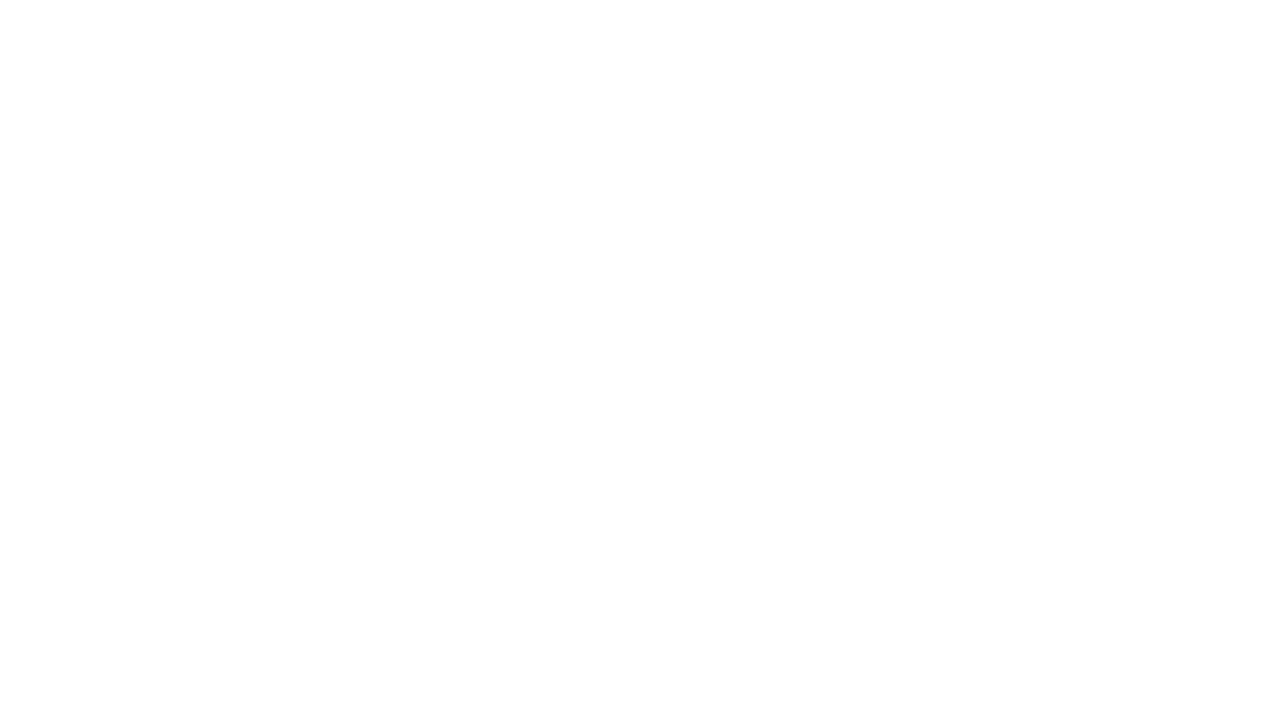
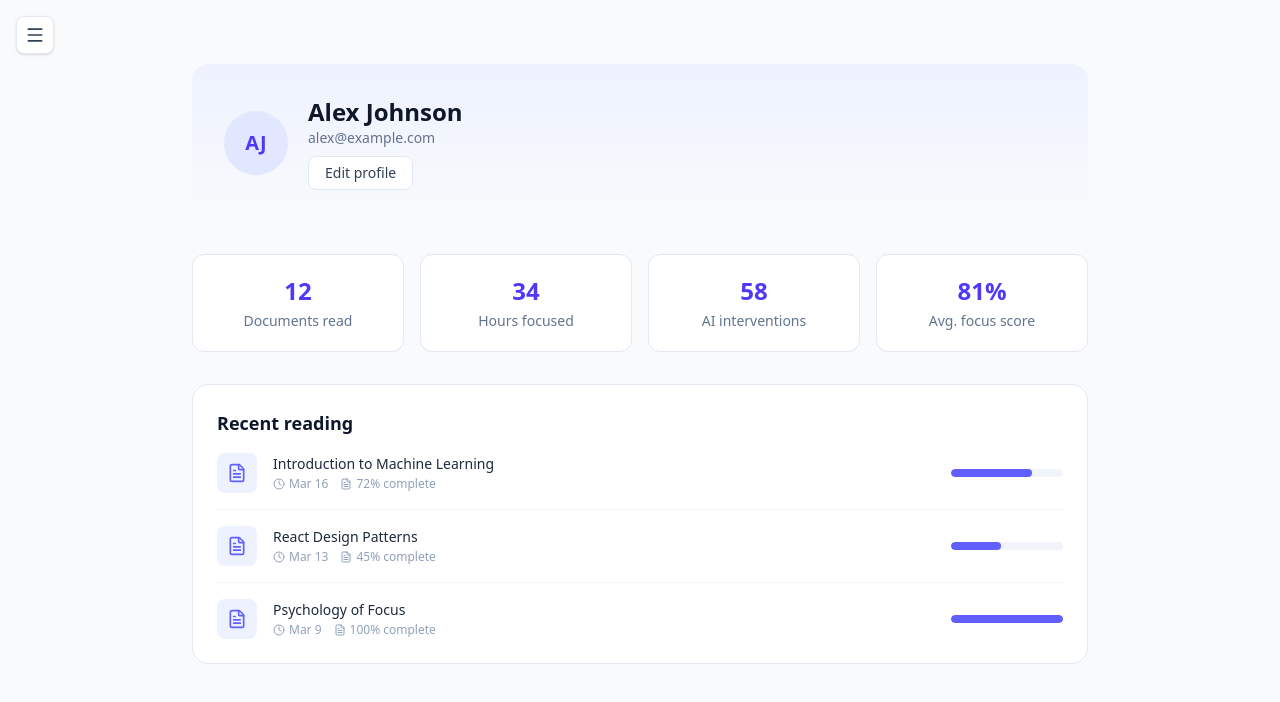
Before and after one commit to DarlynGomez/FocusFlow, a React app in the folder frontend/: page /profile in a window 1280 px wide. Before the commit this address had no page. Shown: the top 702 px of the page. Built offline with nearby package versions, Linux system fonts and the light colour scheme; the HTML template or start-up script is replaced by a standard one.

Commit message:
added profile uis, none of the uis are connected to the backend yet

```diff
--- a/frontend/src/App.tsx
+++ b/frontend/src/App.tsx
@@ -4,6 +4,7 @@ import HomePage from './components/HomePage'
 import UploadSetupView from './components/UploadSetupView'
 import ReadingView from './components/ReadingView'
 import SettingsPage from './components/SettingsPage'
+import ProfilePage from './components/ProfilePage'
 
 function App() {
   return (
@@ -13,6 +14,7 @@ function App() {
         <Route path="/" element={<HomePage />} />
         <Route path="/reading" element={<ReadingView />} />
         <Route path="/settings" element={<SettingsPage />} />
+        <Route path="/profile" element={<ProfilePage />} />
       </Route>
 
       {/* Full-screen pages (no sidebar) */}
--- /dev/null
+++ b/frontend/src/components/ProfilePage.tsx
@@ -0,0 +1,112 @@
+import { FileText, Clock, Bot, Target } from "lucide-react";
+
+/* ------------------------------------------------------------------ */
+/*  Mock data                                                         */
+/* ------------------------------------------------------------------ */
+
+const stats = [
+  { label: "Documents read", value: "12", icon: FileText },
+  { label: "Hours focused", value: "34", icon: Clock },
+  { label: "AI interventions", value: "58", icon: Bot },
+  { label: "Avg. focus score", value: "81%", icon: Target },
+];
+
+const recentReading = [
+  { title: "Introduction to Machine Learning", date: "Mar 16", progress: 72 },
+  { title: "React Design Patterns", date: "Mar 13", progress: 45 },
+  { title: "Psychology of Focus", date: "Mar 9", progress: 100 },
+];
+
+/* ------------------------------------------------------------------ */
+/*  Component                                                         */
+/* ------------------------------------------------------------------ */
+
+export default function ProfilePage() {
+  const name = "Alex Johnson";
+  const email = "alex@example.com";
+  const initials = name
+    .split(" ")
+    .map((n) => n[0])
+    .join("");
+
+  return (
+    <div className="max-w-4xl mx-auto">
+      {/* Profile header */}
+      <div className="bg-gradient-to-b from-indigo-50 to-slate-50 rounded-2xl p-8 mb-8">
+        <div className="flex items-center gap-5">
+          <div className="w-16 h-16 rounded-full bg-indigo-100 text-indigo-600 flex items-center justify-center text-xl font-bold shrink-0">
+            {initials}
+          </div>
+          <div>
+            <h1 className="text-2xl font-bold text-slate-900">{name}</h1>
+            <p className="text-sm text-slate-500">{email}</p>
+            <button
+              type="button"
+              className="mt-2 rounded-lg border border-slate-200 bg-white px-4 py-1.5 text-sm font-medium text-slate-700 hover:bg-slate-50 transition-colors"
+            >
+              Edit profile
+            </button>
+          </div>
+        </div>
+      </div>
+
+      {/* Stats row */}
+      <div className="grid grid-cols-2 sm:grid-cols-4 gap-4 mb-8">
+        {stats.map(({ label, value }) => (
+          <div
+            key={label}
+            className="rounded-xl border border-slate-200 bg-white p-5 text-center"
+          >
+            <p className="text-2xl font-bold text-indigo-600">{value}</p>
+            <p className="text-sm text-slate-500 mt-1">{label}</p>
+          </div>
+        ))}
+      </div>
+
+      {/* Recent reading */}
+      <div className="rounded-2xl border border-slate-200 bg-white p-6">
+        <h2 className="text-lg font-bold text-slate-900 mb-4">
+          Recent reading
+        </h2>
+        <div className="divide-y divide-slate-100">
+          {recentReading.map(({ title, date, progress }) => (
+            <div
+              key={title}
+              className="flex items-center gap-4 py-4 first:pt-0 last:pb-0"
+            >
+              {/* Doc icon */}
+              <div className="w-10 h-10 rounded-lg bg-indigo-50 text-indigo-500 flex items-center justify-center shrink-0">
+                <FileText className="w-5 h-5" />
+              </div>
+
+              {/* Title & meta */}
+              <div className="flex-1 min-w-0">
+                <p className="text-sm font-medium text-slate-800 truncate">
+                  {title}
+                </p>
+                <p className="text-xs text-slate-400 mt-0.5 flex items-center gap-3">
+                  <span className="flex items-center gap-1">
+                    <Clock className="w-3 h-3" /> {date}
+                  </span>
+                  <span className="flex items-center gap-1">
+                    <FileText className="w-3 h-3" /> {progress}% complete
+                  </span>
+                </p>
+              </div>
+
+              {/* Progress bar */}
+              <div className="w-28 shrink-0">
+                <div className="h-2 rounded-full bg-slate-100 overflow-hidden">
+                  <div
+                    className="h-full rounded-full bg-indigo-500 transition-all"
+                    style={{ width: `${progress}%` }}
+                  />
+                </div>
+              </div>
+            </div>
+          ))}
+        </div>
+      </div>
+    </div>
+  );
+}
```
